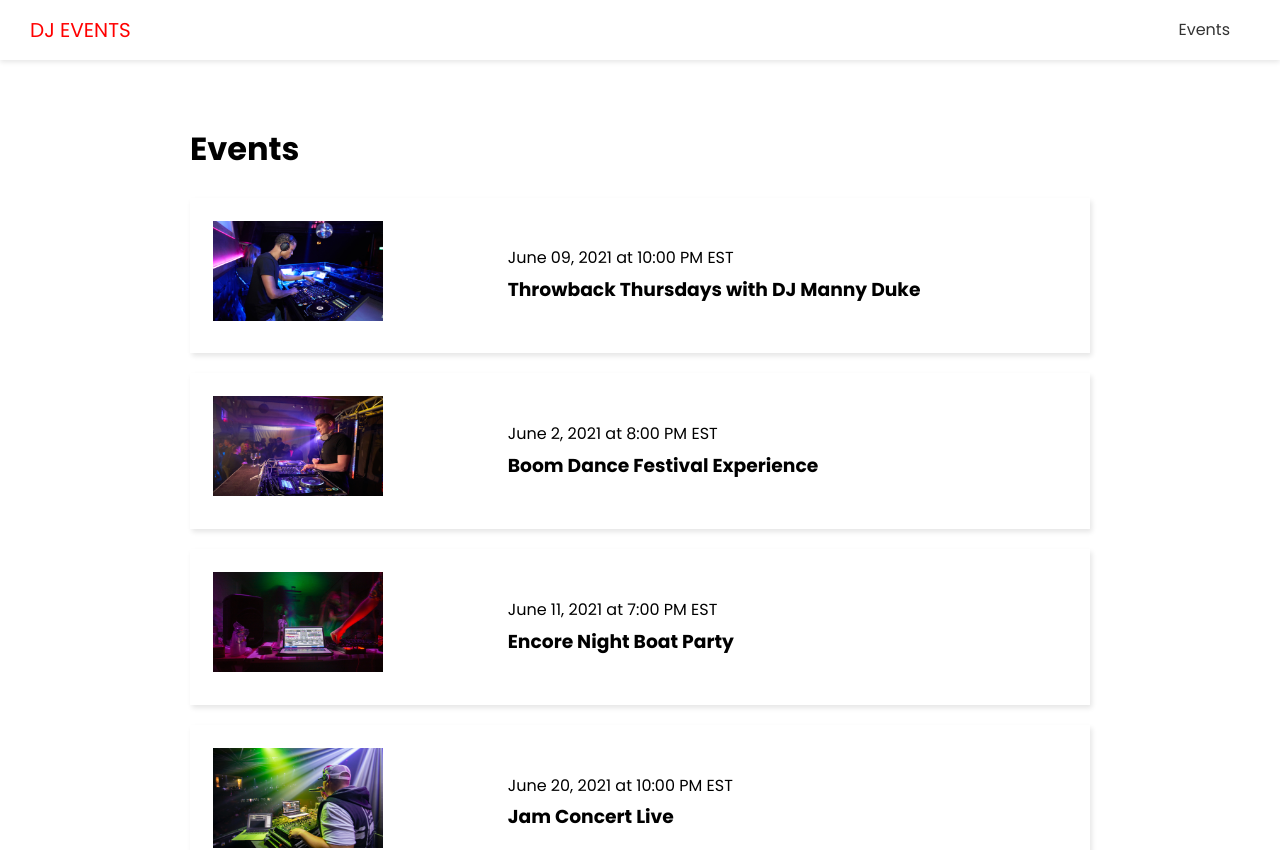
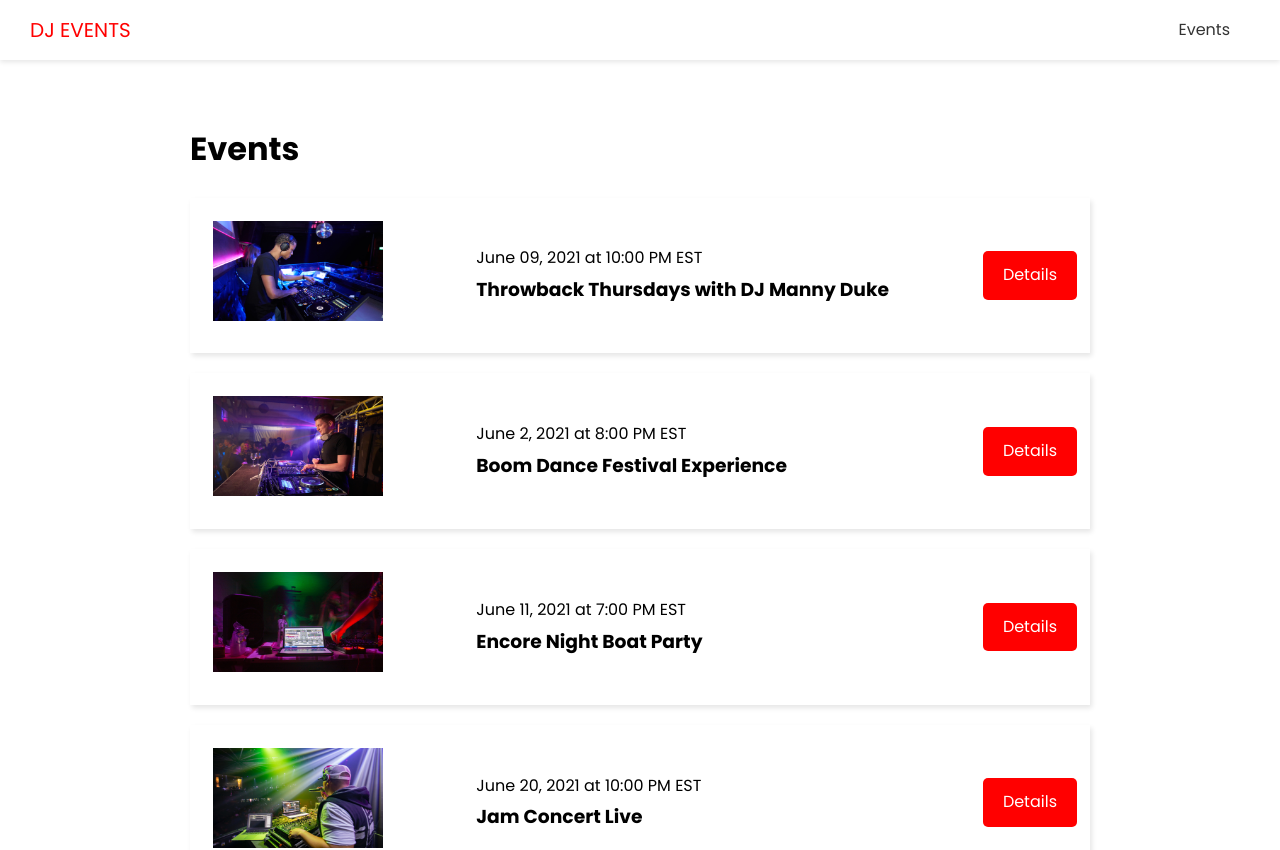
Before and after one commit to gazjosef/DJ-Events-Front-End, a Next.js app: page /events in a window 1280 px wide. Shown: the top 850 px of the page. Built offline with nearby package versions, Linux system fonts and the light colour scheme; no server answers.

Commit message:
Displaying Events

```diff
--- a/components/EventItem.js
+++ b/components/EventItem.js
@@ -19,6 +19,12 @@
         </span>
         <h3>{evt.name}</h3>
       </div>
+
+      <div className={styles.link}>
+        <Link href={`/events/${evt.slug}`}>
+          <a className="btn">Details</a>
+        </Link>
+      </div>
     </div>
   );
 }
--- a/pages/index.js
+++ b/pages/index.js
@@ -20,7 +20,7 @@
   const events = await res.json();
 
   return {
-    props: { events },
+    props: { events: events.slice(0, 3) },
     revalidate: 1,
   };
 }
```
